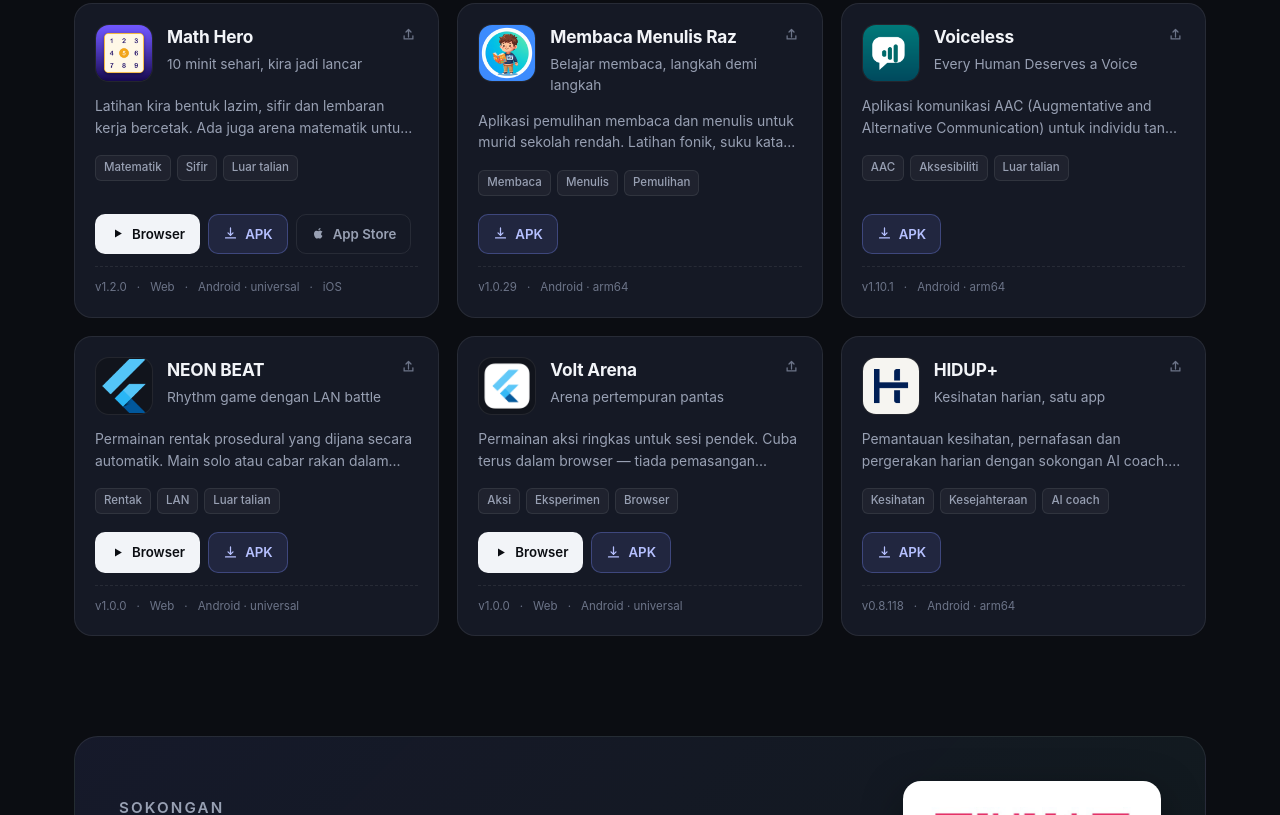
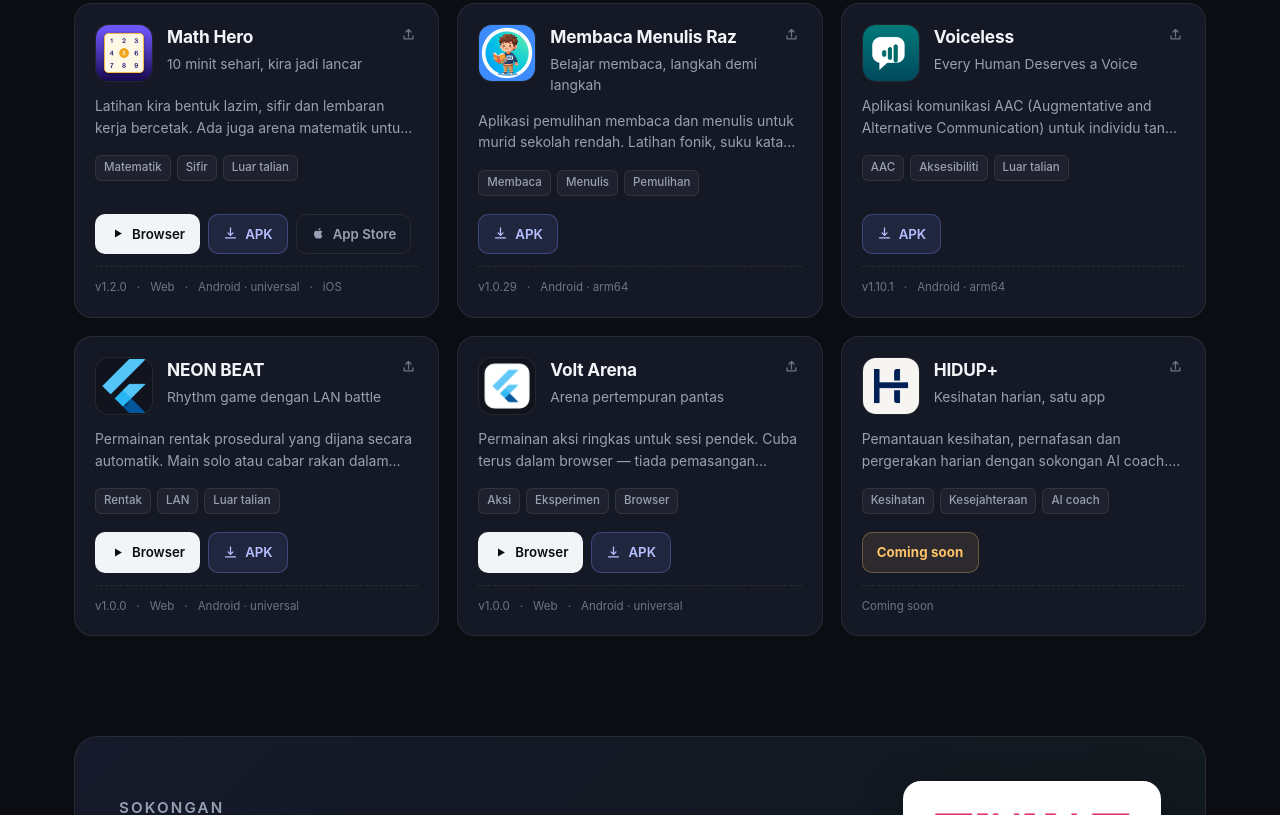
Before and after one commit to razmanzainal-source/raz-apps, a plain HTML site: page index.html in a window 1280 px wide. Shown: the part 1318-2133 px from the top of the page. Drawn offline with Linux system fonts and the light colour scheme.

Commit message:
HIDUP+ jadi Coming soon (sembunyikan muat turun)

```diff
--- a/assets/app.js
+++ b/assets/app.js
@@ -34,6 +34,10 @@ function releaseUrl(file) {
 
 function actionButtons(app, compact = false) {
   const out = [];
+
+  if (app.comingSoon) {
+    return `<span class="btn btn-soon" style="pointer-events:none">Coming soon</span>`;
+  }
 
   if (app.web) {
     out.push(`<a class="btn btn-primary" href="${esc(app.web)}" target="_blank" rel="noopener">
@@ -72,6 +76,11 @@ function actionButtons(app, compact = false) {
 
 function shareMessage(app) {
   const lines = [`📚 *${app.name}* — ${app.tagline}`, '', app.description];
+
+  if (app.comingSoon) {
+    lines.push('', '⏳ Coming soon');
+    return lines.join('\n');
+  }
 
   const where = [];
   if (app.apk) where.push('Android (APK)');
@@ -177,6 +186,11 @@ function allAppsMessage() {
 
   APP_LIST.forEach((app, i) => {
     lines.push(`${i + 1}. *${app.name}* — ${app.tagline}`);
+    if (app.comingSoon) {
+      lines.push('   ⏳ Coming soon');
+      lines.push('');
+      return;
+    }
     if (app.apk) lines.push(`   🤖 APK: ${releaseUrl(app.apk.file)}`);
     if (app.ios) lines.push(`   🍎 iPhone: ${app.ios}`);
     if (app.web) lines.push(`   🌐 Web: ${location.origin}/apps/${app.slug}/`);
@@ -197,10 +211,12 @@ function shareAll() {
 
 function cardHtml(app) {
   const tags = (app.tags || []).map((t) => `<span class="tag">${esc(t)}</span>`).join('');
-  const meta = [`v${esc(app.version || '1.0.0')}`];
-  if (app.web) meta.push('Web');
-  if (app.apk) meta.push(`Android · ${esc(app.apk.label || 'APK')}`);
-  if (app.ios) meta.push('iOS');
+  const meta = app.comingSoon ? ['Coming soon'] : [`v${esc(app.version || '1.0.0')}`];
+  if (!app.comingSoon) {
+    if (app.web) meta.push('Web');
+    if (app.apk) meta.push(`Android · ${esc(app.apk.label || 'APK')}`);
+    if (app.ios) meta.push('iOS');
+  }
 
   return `
   <article class="card" data-slug="${esc(app.slug)}">
--- a/assets/style.css
+++ b/assets/style.css
@@ -218,6 +218,13 @@ img{max-width:100%;display:block}
 .btn-ghost{border-color:var(--line);color:var(--muted)}
 .btn-ghost:hover{color:var(--text);border-color:var(--line-strong)}
 .btn[disabled]{opacity:.4;pointer-events:none}
+.btn-soon{
+  background:rgba(255,196,107,.10);
+  color:#ffc46b;
+  border-color:rgba(255,196,107,.30);
+  font-weight:650;
+  letter-spacing:.01em;
+}
 .card-meta{
   display:flex;gap:10px;font-size:.72rem;color:var(--dim);
   margin-top:12px;padding-top:12px;border-top:1px dashed var(--line);
--- a/data/apps.json
+++ b/data/apps.json
@@ -319,13 +319,10 @@
       ],
       "version": "0.8.118",
       "web": null,
-      "apk": {
-        "file": "hidup-plus-0.8.118.apk",
-        "size": "80 MB",
-        "label": "arm64"
-      },
+      "apk": null,
       "ios": null,
-      "featured": false
+      "featured": false,
+      "comingSoon": true
     }
   ]
 }
```
